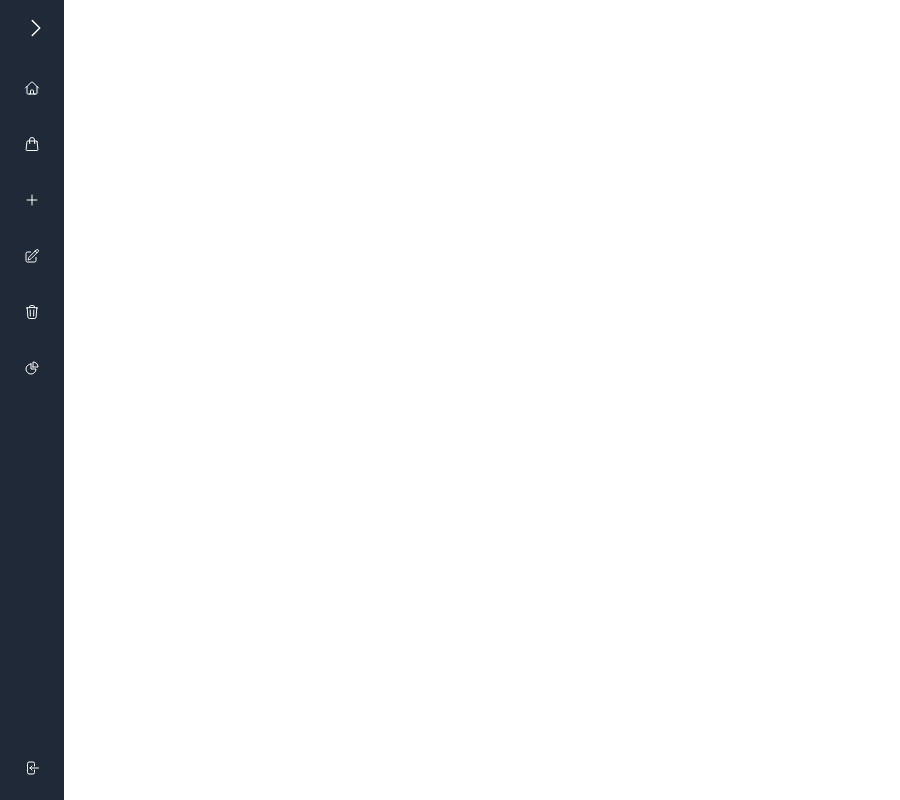
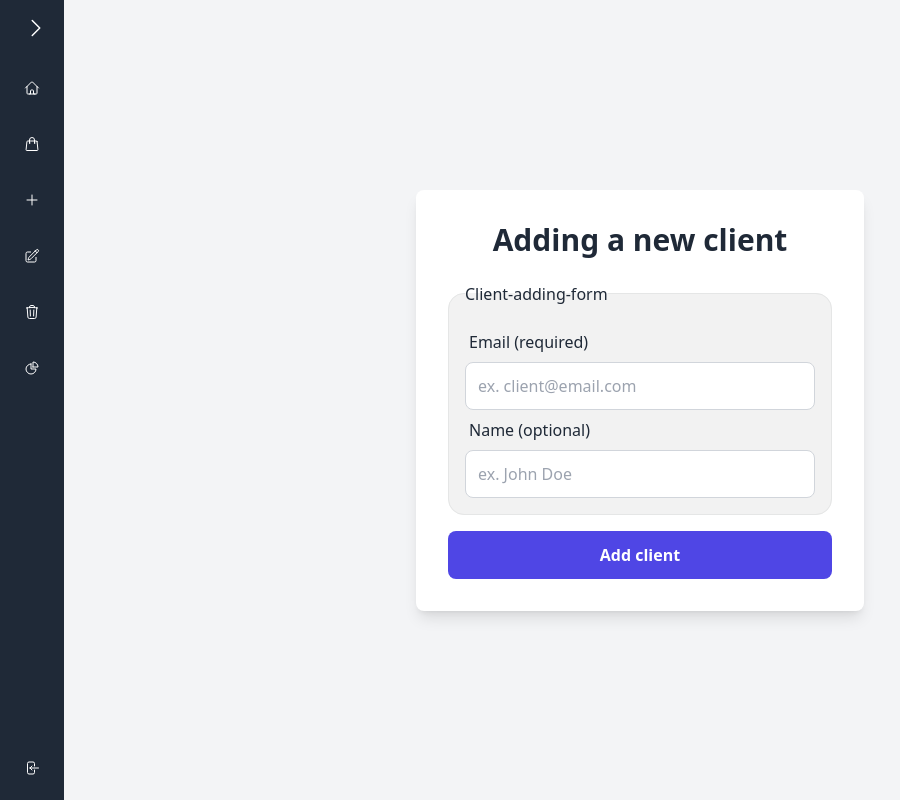
Before and after one commit to AyoubELGUELTA/Daily-Crumb-Order-Manager_full, a React (Create React App) app in the folder frontend/daily_crumb_app/: page /add/clients in a window 1280 px wide. Before the commit this address led to /homeCooking. Shown: the whole page, without its empty margins (0-900 px from the left). Built offline with nearby package versions, Linux system fonts and the light colour scheme.

Commit message:
NavBar on all pages added, AddClient form done, have now to display every clients in the manageclientPage , and make a filter research, and then a functionnality to display all of their commands etc .. etc..

```diff
--- a/frontend/daily_crumb_app/src/App.js
+++ b/frontend/daily_crumb_app/src/App.js
@@ -6,6 +6,9 @@ import VerifyEmail from './pages/AuthRelatedPages/VerifyEmail';
 import HomeCooking from './pages/HomeCooking';
 import AddProducts from './pages/AddAndCreate/AddProducts';
 import UpdateProducts from './pages/UpdateAndManage/UpdateProducts';
+import AddClients from './pages/AddAndCreate/AddClients';
+import CreateOrders from './pages/AddAndCreate/CreateOrders'
+import ManageClients from './pages/UpdateAndManage/ManageClients'
 
 
 function App() {
@@ -21,6 +24,11 @@ function App() {
         <Route path="/homeCooking" element={<HomeCooking />} />
         <Route path="/add/products" element={<AddProducts />} />
         <Route path="/update/products" element={<UpdateProducts />} />
+        <Route path="/add/clients" element={<AddClients />} />
+        <Route path="/update/clients&orders" element={<ManageClients />} />
+
+        <Route path="/add/orders" element={<CreateOrders />} />
+
         <Route path="*" element={<Navigate to="/homeCooking" />} />
 
       </Routes>
--- /dev/null
+++ b/frontend/daily_crumb_app/src/components/clients/AddClientForm.js
@@ -0,0 +1,126 @@
+import React, { useState, useEffect } from 'react';
+
+const AddClientForm = () => {
+    const [clientFormData, setClientFormData] = useState({
+        email: "",
+        name: "",
+    });
+
+
+
+    const [isLoading, setIsLoading] = useState(false);
+    const [isSuccess, setIsSuccess] = useState(false);
+    const [error, setError] = useState('');
+
+    const handleOnChange = (e) => {
+        const { name, value } = e.target;
+        setClientFormData(prevState => ({
+            ...prevState,
+            [name]: value
+        }));
+    };
+
+    useEffect(() => {
+        if (isSuccess) {
+            const timer = setTimeout(() => {
+                setIsSuccess(false);
+            }, 5000);
+
+            return () => clearTimeout(timer);
+        }
+    }, [isSuccess]);
+
+    const handleSubmit = async (e) => {
+        e.preventDefault();
+        setIsLoading(true);
+        setError('');
+        setIsSuccess(false);
+
+        try {
+            const response = await fetch('/clients', {
+                method: 'POST',
+                headers: { 'Content-Type': 'application/json' },
+                body: JSON.stringify(clientFormData)
+            });
+
+            if (!response.ok) {
+                const errorData = await response.json();
+                throw new Error(errorData.message || errorData.error || 'Error while trying to add the client.');
+            }
+
+            setClientFormData({
+                email: "",
+                name: "",
+            });
+            setIsSuccess(true);
+
+        } catch (err) {
+            setError(err.message);
+        } finally {
+            setIsLoading(false);
+        }
+    };
+
+    return (
+        <div className="flex items-center justify-center min-h-screen bg-gray-100">
+            <div className="bg-white p-8 rounded-lg shadow-lg w-full max-w-md">
+                <h2 className="text-3xl font-bold mb-6 text-center">Adding a new client</h2>
+
+                {/* Feedback messages */}
+                {isLoading && (
+                    <div className="fixed inset-0 flex items-center justify-center z-[90]">
+                        <div className="fixed inset-0 bg-white/50 backdrop-blur-sm"></div>
+                        <p className="text-center text-blue-500 mb-4 z-[100]">Adding in progress...</p>
+                        <span className='loading loading-infinity loading-xl z-[100]'></span>
+                    </div>
+                )}
+                {isSuccess && <p className="text-center text-green-500 mb-4">The adding was successful!</p>}
+                {error && <p className="text-center text-red-500 mb-4">Error : {error}</p>}
+
+                <form onSubmit={handleSubmit} className="space-y-4">
+                    <fieldset className="fieldset bg-base-200 border-base-300 rounded-box w-xs border p-4">
+                        <legend className="fieldset-legend">Client-adding-form</legend>
+
+                        <label className="label">Email (required)</label>
+                        <input
+                            id="email"
+                            type="email"
+                            name="email"
+                            value={clientFormData.email}
+                            onChange={handleOnChange}
+                            className="input w-full p-3 border border-gray-300 rounded-lg focus:outline-none focus:ring-2 focus:ring-indigo-500"
+                            placeholder="ex. client@email.com"
+                            required
+                        />
+
+                        <label className="label">Name (optional)</label>
+                        <input
+                            id="name"
+                            type="text"
+                            name="name"
+                            value={clientFormData.name}
+                            onChange={handleOnChange}
+                            className="input w-full p-3 border border-gray-300 rounded-lg focus:outline-none focus:ring-2 focus:ring-indigo-500"
+                            placeholder="ex. John Doe"
+                        />
+
+
+                    </fieldset>
+                    <button
+                        type="submit"
+                        disabled={isLoading}
+                        className={`w-full py-3 px-4 rounded-lg font-semibold transition-colors duration-200
+                            ${isLoading
+                                ? 'bg-indigo-300 cursor-not-allowed'
+                                : 'bg-indigo-600 text-white hover:bg-indigo-700'
+                            }`}
+                    >
+                        {isLoading ? 'Adding client...' : 'Add client'}
+                    </button>
+                </form>
+            </div>
+        </div>
+    );
+}
+
+export default AddClientForm;
--- a/frontend/daily_crumb_app/src/pages/AddAndCreate/AddClients.js
+++ b/frontend/daily_crumb_app/src/pages/AddAndCreate/AddClients.js
@@ -0,0 +1,19 @@
+import React from 'react';
+import AddClientForm from '../../components/clients/AddClientForm';
+import { useState } from 'react';
+import NavBar from '../../components/navigation/NavBar';
+
+
+const AddProducts = () => {
+    const [isOpen, setIsOpen] = useState(false);
+
+    return (
+        <div>
+            <NavBar isOpen={isOpen} setIsOpen={setIsOpen} />
+
+            <AddClientForm />
+        </div>
+    );
+};
+
+export default AddProducts;
--- a/frontend/daily_crumb_app/src/pages/AddAndCreate/AddProducts.js
+++ b/frontend/daily_crumb_app/src/pages/AddAndCreate/AddProducts.js
@@ -1,9 +1,16 @@
 import React from 'react';
 import AddProductsForm from '../../components/products/AddProductsForm';
+import { useState } from 'react';
+import NavBar from '../../components/navigation/NavBar';
+
 
 const AddProducts = () => {
+    const [isOpen, setIsOpen] = useState(false);//for navBar
+
     return (
         <div>
+            <NavBar isOpen={isOpen} setIsOpen={setIsOpen} />
+
             <AddProductsForm />
         </div>
     );
--- a/frontend/daily_crumb_app/src/pages/AuthRelatedPages/AuthPage.js
+++ b/frontend/daily_crumb_app/src/pages/AuthRelatedPages/AuthPage.js
@@ -2,9 +2,13 @@ import { useState } from 'react';
 import { useNavigate } from 'react-router-dom';
 import AuthLoginForm from '../../components/users/AuthLoginForm';
 import AuthSignupForm from '../../components/users/AuthSignupForm';
+import NavBar from '../../components/navigation/NavBar';
+
 
 
 const AuthPage = () => {
+    const [isOpen, setIsOpen] = useState(false); // for NavBar
+
     const [signupStatus, setSignupStatus] = useState({
         isPosted: false,
         message: null
@@ -92,6 +96,8 @@ const AuthPage = () => {
 
     return (
         <div className="flex flex-col md:flex-row justify-center items-start space-y-100 md:space-y-3 md:space-x-250 p-4 bg-gray-100 min-h-screen">
+            <NavBar isOpen={isOpen} setIsOpen={setIsOpen} />
+
             <AuthLoginForm loginHandler={loginHandler} />
             <AuthSignupForm signupHandler={signupHandler} />
 
--- a/frontend/daily_crumb_app/src/pages/AuthRelatedPages/VerifyEmail.js
+++ b/frontend/daily_crumb_app/src/pages/AuthRelatedPages/VerifyEmail.js
@@ -4,6 +4,7 @@ import { useNavigate } from "react-router-dom";
 
 
 const VerifyEmail = ({ onVerificationSuccess }) => {
+
     const navigate = useNavigate();
 
     const [isLoading, setIsLoading] = useState(false);
--- /dev/null
+++ b/frontend/daily_crumb_app/src/pages/UpdateAndManage/ManageClients.js
@@ -0,0 +1,14 @@
+import NavBar from '../../components/navigation/NavBar';
+import { useState } from 'react';
+const ManageClients = () => {
+    const [isOpen, setIsOpen] = useState(false);// fornavBar
+
+    return (
+        <div>
+            <NavBar isOpen={isOpen} setIsOpen={setIsOpen} />
+
+        </div>
+    )
+}
+
+export default ManageClients;
--- a/frontend/daily_crumb_app/src/pages/UpdateAndManage/UpdateProducts.js
+++ b/frontend/daily_crumb_app/src/pages/UpdateAndManage/UpdateProducts.js
@@ -1,6 +1,6 @@
 import React, { useState } from "react";
 import CardList from "../../components/products/CardList";
-import NavBar from "../../components/navigation/NavBar";
+import NavBar from '../../components/navigation/NavBar';
 
 const UpdateProducts = () => {
     const [isNavOpen, setIsNavOpen] = useState(false);
```
Also changed, not shown: frontend/daily_crumb_app/src/components/navigation/NavBar.js (+31 -9 lines).
